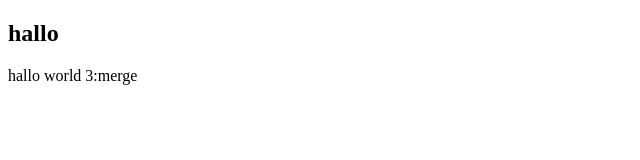
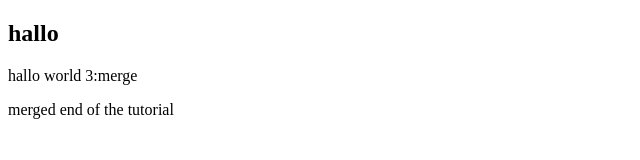
Before and after one commit to ajithr116/Data-Structures, a plain HTML site: page index2.html in a window 1280 px wide. Shown: the whole page, without its empty margins (0-640 px from the left). Drawn offline with Linux system fonts and the light colour scheme.

Commit message:
end of tutorial.

```diff
--- a/index2.html
+++ b/index2.html
@@ -8,5 +8,6 @@
 <body>
     <h2>hallo </h2>
     <p>hallo world 3:merge</p>
+    <p>merged end of the tutorial</p>
 </body>
 </html>
```
